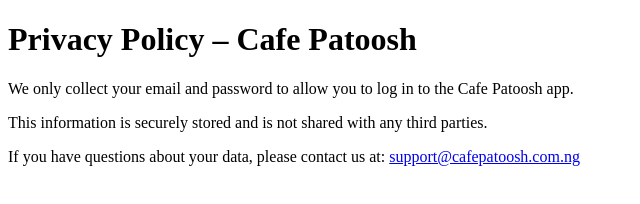
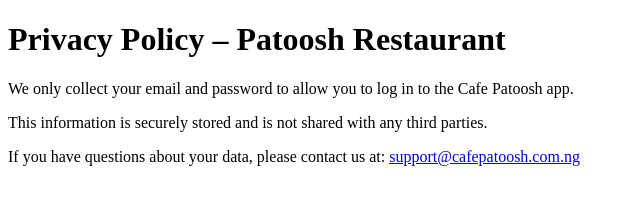
Before and after one commit to habeeb-musa/cafepatoosh-privacy, a plain HTML site: page index.html in a window 1280 px wide. Shown: the whole page, without its empty margins (0-640 px from the left). Drawn offline with Linux system fonts and the light colour scheme.

Commit message:
Update restaurant name in privacy policy header

```diff
--- a/index.html
+++ b/index.html
@@ -5,7 +5,7 @@
   <meta charset="UTF-8">
 </head>
 <body>
-  <h1>Privacy Policy – Cafe Patoosh</h1>
+  <h1>Privacy Policy – Patoosh Restaurant</h1>
   <p>We only collect your email and password to allow you to log in to the Cafe Patoosh app.</p>
   <p>This information is securely stored and is not shared with any third parties.</p>
   <p>If you have questions about your data, please contact us at: <a href="mailto:patooshcafe4@gmail.com">support@cafepatoosh.com.ng</a></p>
```
